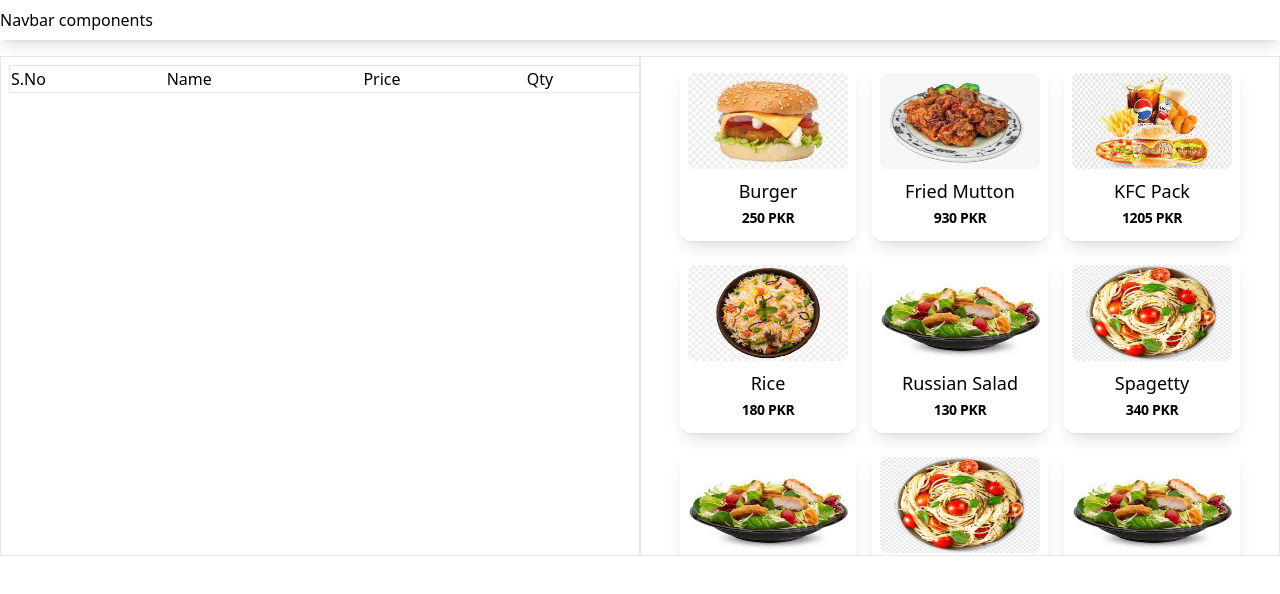
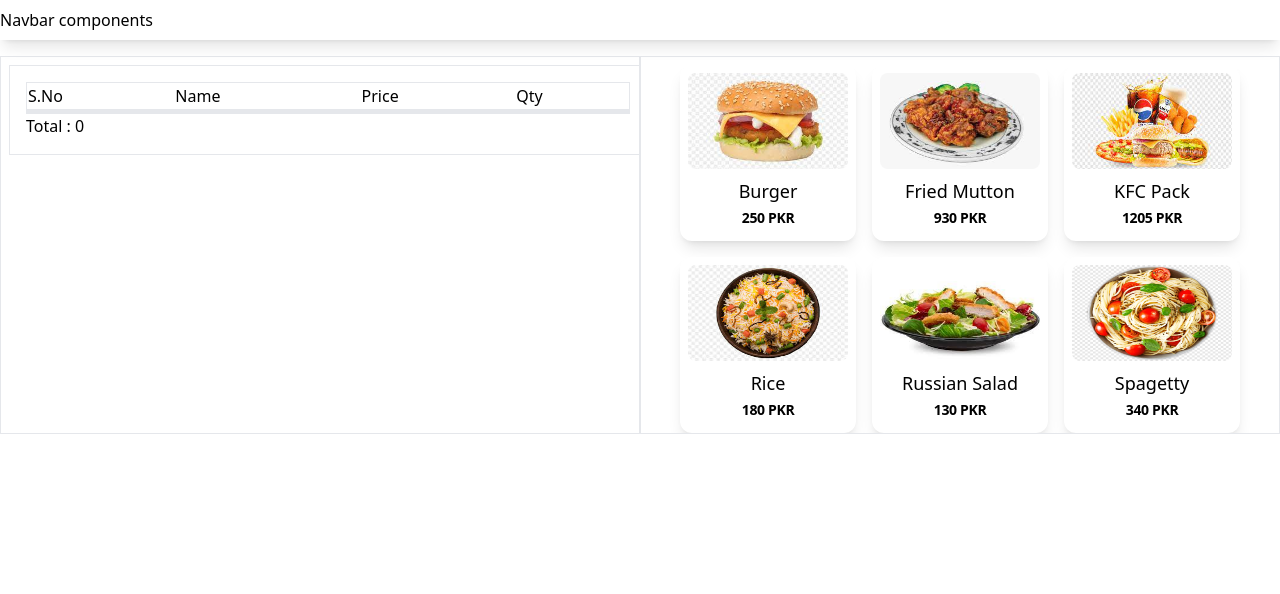
Before and after one commit to aziz-codes/aljazira-pos, a React (Create React App) app: page / in a window 1280 px wide. Shown: the top 594 px of the page. Built offline with nearby package versions, Linux system fonts and the light colour scheme.

Commit message:
invoice generation

```diff
--- a/src/App.js
+++ b/src/App.js
@@ -5,7 +5,7 @@ import Table from "./components/Table";
 import { ItemContext } from "./context/ItemsContext";
 
 const App = () => {
-  const { myname, list } = ItemContext();
+  const { list } = ItemContext();
   console.log(list);
   return (
     <div className="flex flex-col h-screen bg-white">
--- a/src/components/Items.jsx
+++ b/src/components/Items.jsx
@@ -4,7 +4,15 @@ import { ItemContext } from "../context/ItemsContext";
 const Items = () => {
   const { list, setList } = ItemContext();
   const handleClickItem = (item) => {
-    setList([...list, item]);
+    if (list.includes(item)) {
+      let index = list.findIndex((index) => index.name === item.name);
+      if (index !== -1) {
+        list[index].quantity = list[index].quantity += 1;
+        setList([...list]);
+      }
+    } else {
+      setList([...list, item]);
+    }
   };
   return (
     <>
--- a/src/components/Table.jsx
+++ b/src/components/Table.jsx
@@ -1,9 +1,18 @@
 import React from "react";
 import { ItemContext } from "../context/ItemsContext";
+
 const Table = () => {
   const { list } = ItemContext();
+
+  let perItemTotal = 0;
+  list.map((item) => {
+    perItemTotal += item.price * item.quantity;
+    return perItemTotal;
+  });
+
   return (
-    <table className="w-full m-2 border relative p-2">
+    <div className="w-full m-2 border relative p-4 divide-y-4">
+      <table className="w-full">
         <thead>
           <tr className="border">
             <td>S.No</td>
@@ -18,11 +27,14 @@ const Table = () => {
               <td>{index}</td>
               <td>{item.name}</td>
               <td>{item.price}</td>
-            <td>1</td>
+              <td>{item.quantity}</td>
             </tr>
           ))}
         </tbody>
       </table>
+
+      <h2>Total : {perItemTotal}</h2>
+    </div>
   );
 };
 
--- a/src/data/dummy.js
+++ b/src/data/dummy.js
@@ -10,50 +10,36 @@ export const items = [
     name: "Burger",
     image: burger,
     price: 250,
+    quantity: 1,
   },
   {
     name: "Fried Mutton",
     image: friedMutton,
     price: 930,
+    quantity: 1,
   },
   {
     name: "KFC Pack",
     image: kfcPack,
     price: 1205,
+    quantity: 1,
   },
   {
     name: "Rice",
     image: rice,
     price: 180,
+    quantity: 1,
   },
   {
     name: "Russian Salad",
     image: salad,
     price: 130,
+    quantity: 1,
   },
   {
     name: "Spagetty",
     image: spagetty,
     price: 340,
-  },
-  {
-    name: "Russian Salad",
-    image: salad,
-    price: 130,
-  },
-  {
-    name: "Spagetty",
-    image: spagetty,
-    price: 340,
-  },
-  {
-    name: "Russian Salad",
-    image: salad,
-    price: 130,
-  },
-  {
-    name: "Spagetty has a very long text",
-    image: spagetty,
-    price: 340,
+    quantity: 1,
   },
 ];
```
Lines whose indentation alone changed are shown as unchanged.
